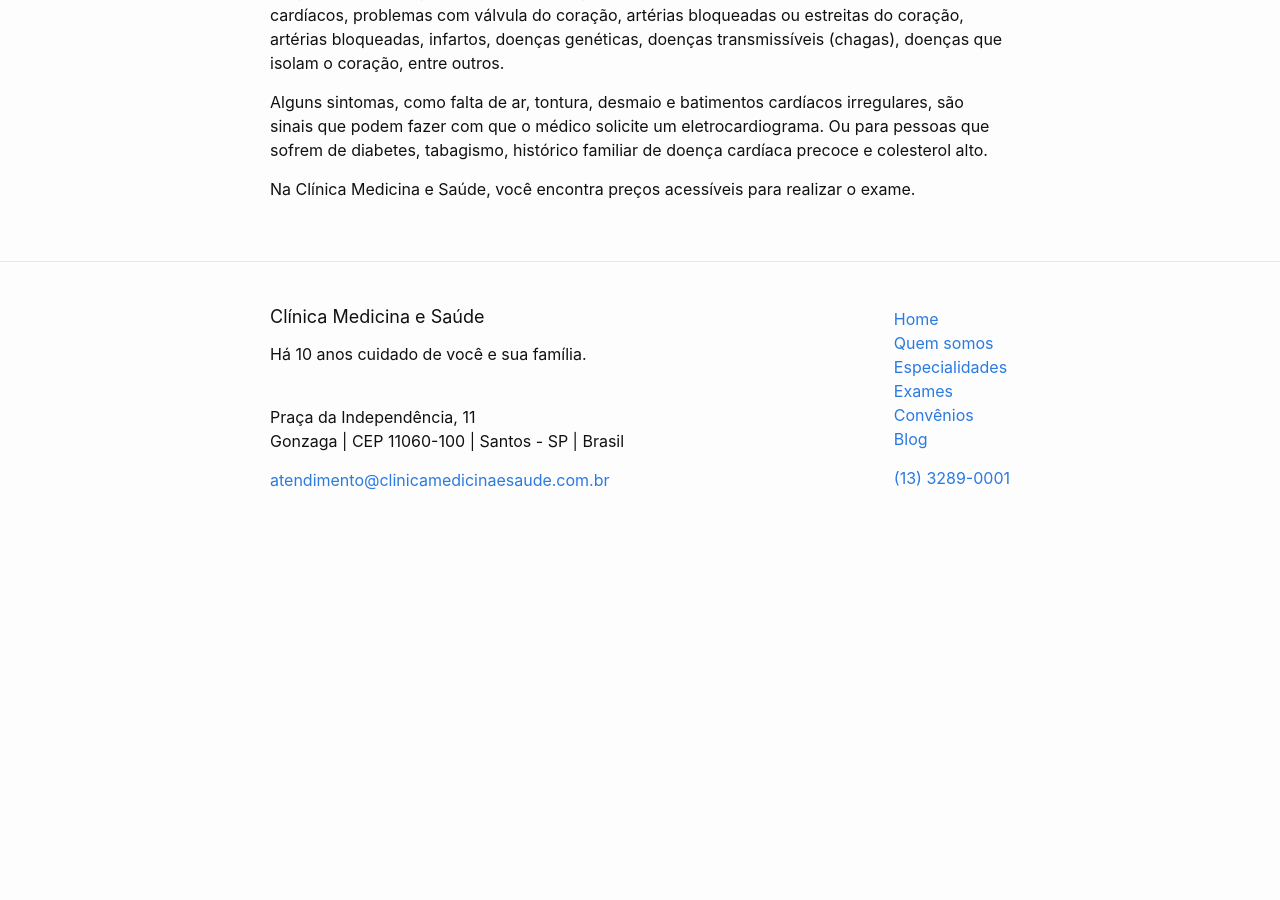
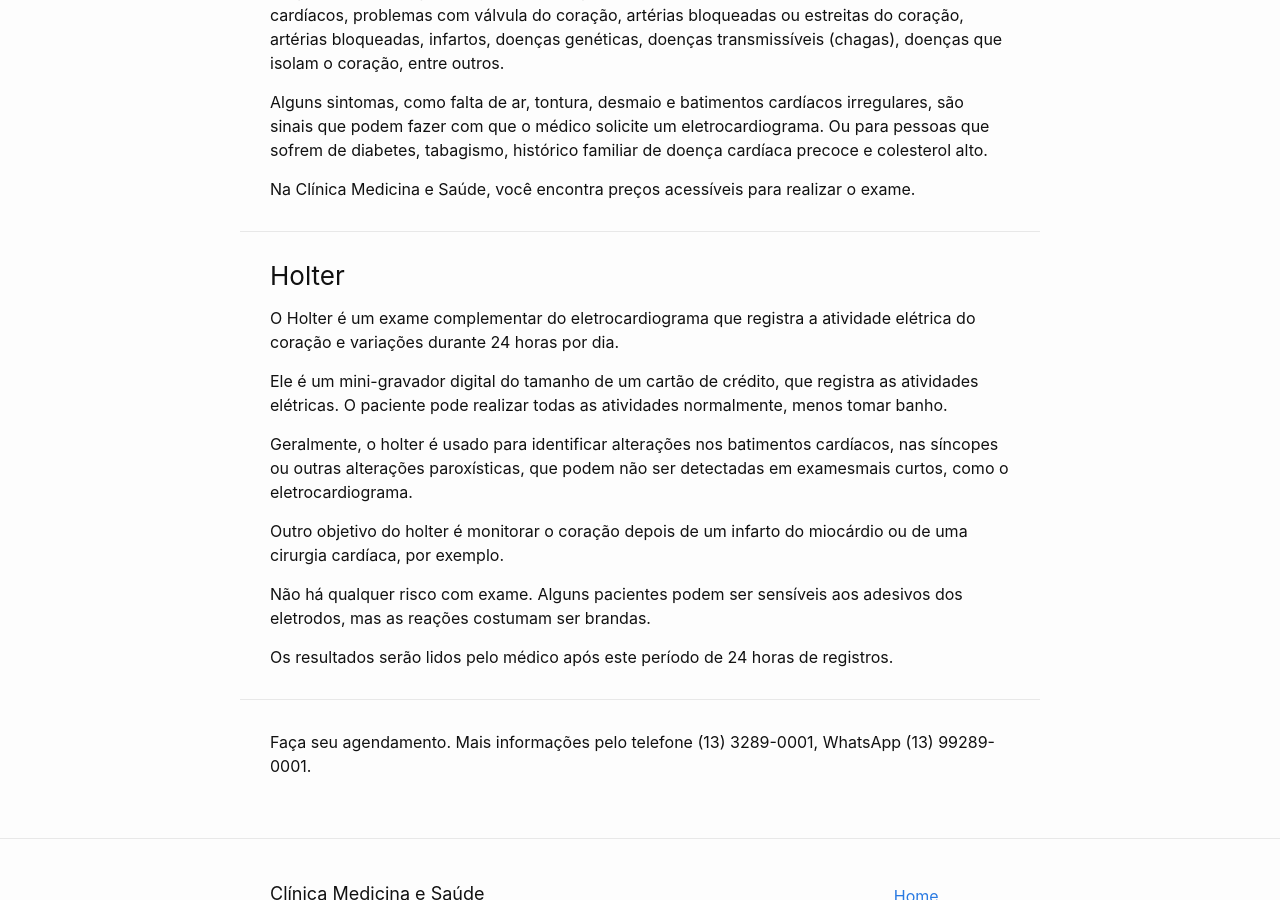
Before and after one commit to CopaTecnologia/medicinaesaude, a Jekyll site: the page built from exames-e-diagnosticos.markdown, in a window 1280 px wide and 900 px high, scrolled down 1448 px. Built offline with Jekyll 4.4.1, drawn with Linux system fonts in a browser that asks for light colours; before the commit the page ends 1985 px from its top, so only the background shows below that.

Commit message:
Updated Exames E Diagnosticos

```diff
--- a/exames-e-diagnosticos.markdown
+++ b/exames-e-diagnosticos.markdown
@@ -28,3 +28,23 @@ Ele pode ser usado para detectar e acompanhar arritmia cardíaca, bradicardia, d
 Alguns sintomas, como falta de ar, tontura, desmaio e batimentos cardíacos irregulares, são sinais que podem fazer com que o médico solicite um eletrocardiograma. Ou para pessoas que sofrem de diabetes, tabagismo, histórico familiar de doença cardíaca precoce e colesterol alto.
 
 Na Clínica Medicina e Saúde, você encontra preços acessíveis para realizar o exame.
+
+---
+
+### Holter
+
+O Holter é um exame complementar do eletrocardiograma que registra a atividade elétrica do coração e variações durante 24 horas por dia.
+
+Ele é um mini-gravador digital do tamanho de um cartão de crédito, que registra as atividades elétricas. O paciente pode realizar todas as atividades normalmente, menos tomar banho.
+
+Geralmente, o holter é usado para identificar alterações nos batimentos cardíacos, nas síncopes ou outras alterações paroxísticas, que podem não ser detectadas em examesmais curtos, como o eletrocardiograma.
+
+Outro objetivo do holter é monitorar o coração depois de um infarto do miocárdio ou de uma cirurgia cardíaca, por exemplo.
+
+Não há qualquer risco com exame. Alguns pacientes podem ser sensíveis aos adesivos dos eletrodos, mas as reações costumam ser brandas.
+
+Os resultados serão lidos pelo médico após este período de 24 horas de registros.
+
+---
+
+Faça seu agendamento. Mais informações pelo telefone (13) 3289-0001, WhatsApp (13) 99289-0001.
```
